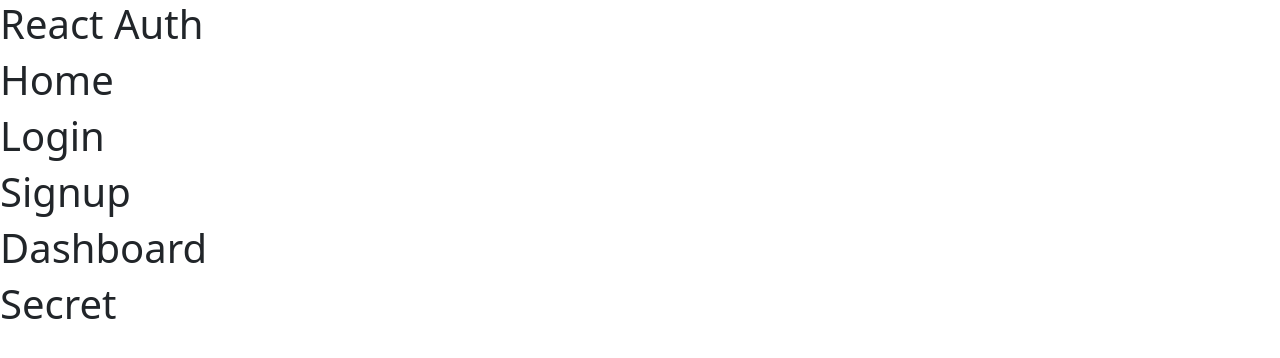
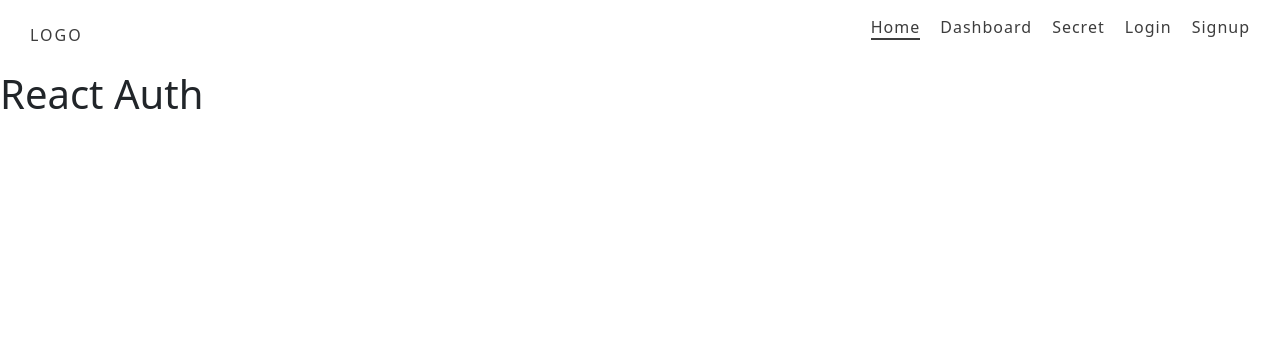
Before and after one commit to warderer/react-avanzado-g20, a React (Vite) app in the folder 03-react-auth/: page / in a window 1280 px wide. Shown: the top 358 px of the page. Built offline with nearby package versions, Linux system fonts and the light colour scheme.

Commit message:
✨ Header con SASS + BEM

```diff
--- a/03-react-auth/src/App.jsx
+++ b/03-react-auth/src/App.jsx
@@ -1,15 +1,12 @@
 import './App.css'
-import { Dashboard, Home, Login, Signup, Secret } from './pages'
+import { Header } from './components/Header'
+// import { Dashboard, Home, Login, Signup, Secret } from './pages'
 
 function App () {
   return (
     <div>
+      <Header />
       <h1> React Auth </h1>
-      <Home />
-      <Login />
-      <Signup />
-      <Dashboard />
-      <Secret />
     </div>
   )
 }
--- /dev/null
+++ b/03-react-auth/src/components/Header/Header.jsx
@@ -0,0 +1,27 @@
+import './Header.scss'
+
+const Header = () => {
+  return (
+    <nav className='header'>
+      <a href='/' className='header__logo'>LOGO</a>
+      <ul className='header__nav-list'>
+        <li className='header__list-item'>
+          <a href='/' className='header__item-link header__item-link--is-active'>Home</a>
+        </li>
+        <li className='header__list-item'>
+          <a href='/dashboard' className='header__item-link'>Dashboard</a>
+        </li>
+        <li className='header__list-item'>
+          <a href='/secret' className='header__item-link'>Secret</a>
+        </li>
+        <li className='header__list-item'>
+          <a href='/login' className='header__item-link'>Login</a>
+        </li>
+        <li className='header__list-item'>
+          <a href='/signup' className='header__item-link'>Signup</a>
+        </li>
+      </ul>
+    </nav>
+  )
+}
+export default Header
--- /dev/null
+++ b/03-react-auth/src/components/Header/Header.scss
@@ -0,0 +1,39 @@
+$menu-color: #3d3d3d;
+
+@mixin header-link($spacing: 2px) {
+    color: $menu-color;
+    text-decoration: none;
+    letter-spacing: $spacing;
+}
+
+.header {
+    background-color: #fff;
+    display: flex;
+    justify-content: space-between;
+    align-items: center;
+    padding: 15px 30px;
+
+    &__logo {
+        @include header-link;
+    }
+
+    &__nav-list {
+        display: flex;
+        list-style: none;
+        column-gap: 20px;
+    }
+
+    &__item-link {
+        @include header-link(1px);
+        font: {
+            size: 16px;
+            weight: 500;
+        }
+
+        &:hover, &--is-active {
+            border-bottom: solid 2px $menu-color;
+        }
+
+    }
+
+}
--- /dev/null
+++ b/03-react-auth/src/components/Header/index.js
@@ -0,0 +1 @@
+export { default as Header } from './Header'
```
